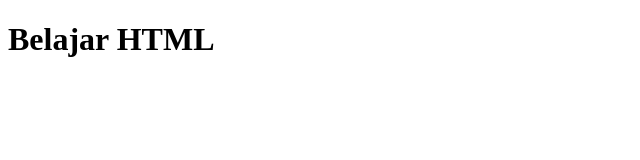
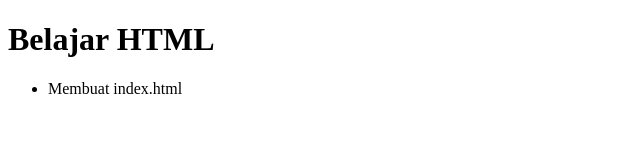
Before and after one commit to pplg-smk2pkl/pplg-smk2pkl.github.io, a plain HTML site: page index.html in a window 1280 px wide. Shown: the whole page, without its empty margins (0-640 px from the left). Drawn offline with Linux system fonts and the light colour scheme.

Commit message:
Menambahkan unordered list di bawah H1

```diff
--- a/index.html
+++ b/index.html
@@ -7,5 +7,9 @@
   </head>
   <body>
     <h1>Belajar HTML</h1>
+
+    <ul>
+      <li>Membuat index.html</li>
+    </ul>
   </body>
 </html>
```
